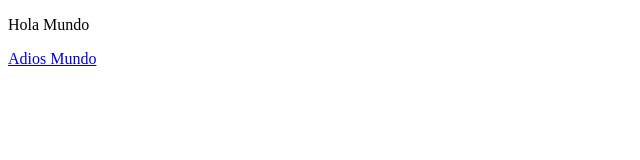
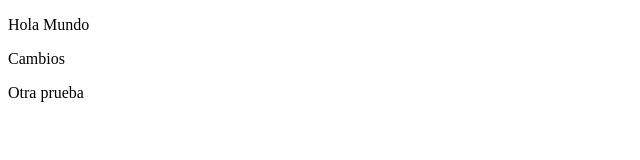
Before and after one commit to albertbarrero/GitPrueba, a plain HTML site: page index.html in a window 1280 px wide. Shown: the whole page, without its empty margins (0-640 px from the left). Drawn offline with Linux system fonts and the light colour scheme.

Commit message:
Volvio aumente Adios

```diff
--- a/index.html
+++ b/index.html
@@ -7,6 +7,9 @@
 </head>
 <body>
     <p>Hola Mundo</p>
-    <a href="#">Adios Mundo</a>
+    <span>Cambios</span>
+    <p>Otra prueba
+
+    </p>
 </body>
 </html>
```
